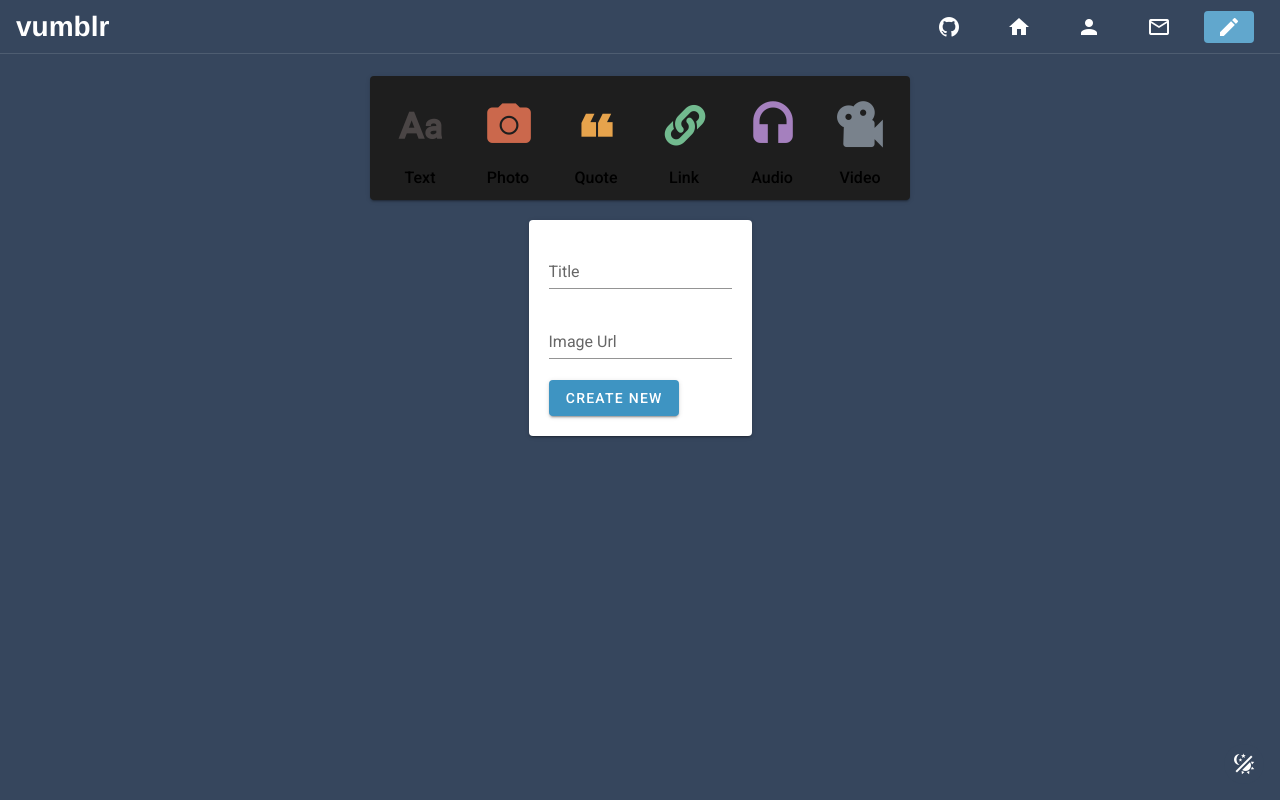
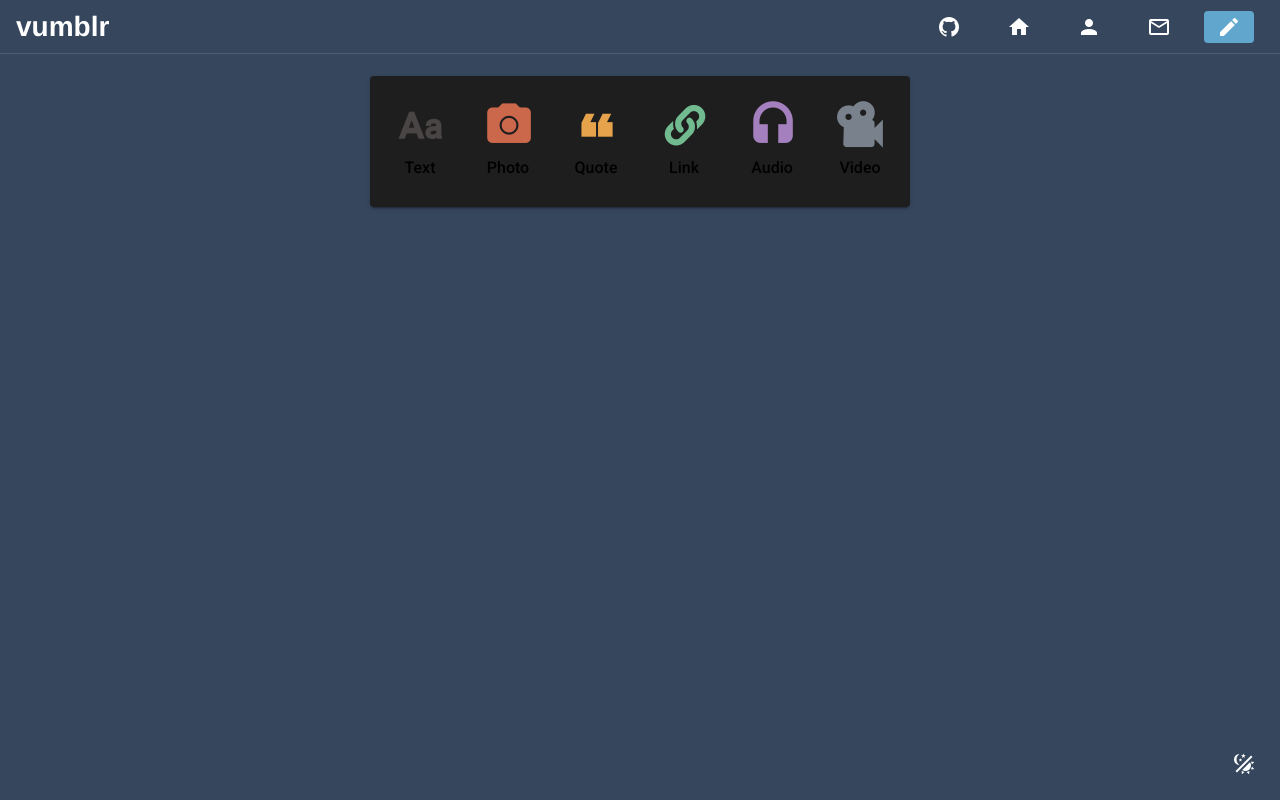
Before and after one commit to neillsom/vuemblr, a Vue app: page /new in a window 1280 px wide. Built offline with nearby package versions, Linux system fonts and the light colour scheme.

Commit message:
new post css update, icon animation

```diff
--- a/src/App.vue
+++ b/src/App.vue
@@ -15,7 +15,7 @@
         title="github.com/neillsom/vumblr"
         aria-label="github.com/neillsom/vumblr"
       >
-        <v-icon color="barIcon">mdi-github</v-icon>
+        <v-icon color="#ffffff">mdi-github</v-icon>
       </v-btn>
 
       <v-btn
@@ -29,7 +29,7 @@
         :title="link.label"
         :aria-label="link.label"
       >
-        <v-icon color="barIcon">{{ link.icon }}</v-icon>
+        <v-icon color="#ffffff">{{ link.icon }}</v-icon>
       </v-btn>
     </v-app-bar>
     <div class="theme-toggle">
--- a/src/plugins/vuetify.js
+++ b/src/plugins/vuetify.js
@@ -16,7 +16,6 @@ export default new Vuetify({
 				error: '#ff4081',
 				success: '#3cd4a0',
 				postText: '#757575',
-				barIcon: '#ffffff',
 				background: '#f6f7ff',
 				likeColor: '#ff5c93',
 			},
@@ -28,7 +27,6 @@ export default new Vuetify({
 				error: '#5CA2C7',
 				background: '#36465D',
 				postText: '#abb2b9',
-				barIcon: '#ffffff',
 				likeColor: '#ff492f',
 			},
 		},
--- a/src/views/Inbox.vue
+++ b/src/views/Inbox.vue
@@ -50,7 +50,7 @@ export default {
 };
 </script>
 
-<style>
+<style scoped>
 .icon-container {
   background: #ffffff;
   border-radius: 4px;
--- a/src/views/NewPost.vue
+++ b/src/views/NewPost.vue
@@ -1,42 +1,23 @@
 <template>
   <v-container>
     <div class="new-post-container">
-      <v-card class="testing">
+      <v-card class="new-post">
         <div
           v-for="type in postTypes"
           :key="type.name"
           class="post-type-container"
         >
-          <div
-            class="post-button"
-            :style="`
-            border-radius: 100%;
-            padding: 15px;
-          `"
-          >
-            <a href="#" style="text-decoration: none">
+          <div class="post-button" @click="newPost">
+            <div class="icon-container">
               <v-icon class="new-post-icon" size="50px" :color="type.postText">
                 {{ type.iconName }}
               </v-icon>
-            </a>
+            </div>
+            <p class="button-text">
+              {{ type.name }}
+            </p>
           </div>
-          <p style="margin: 0; font-weight: 500" class="button-text">
-            {{ type.name }}
-          </p>
         </div>
-      </v-card>
-      <v-card max-width="540px" style="padding: 20px" light>
-        <v-form>
-          <v-text-field v-model="title" label="Title" required></v-text-field>
-
-          <v-text-field
-            v-model="imageUrl"
-            label="Image Url"
-            required
-          ></v-text-field>
-
-          <v-btn color="secondary">Create New</v-btn>
-        </v-form>
       </v-card>
     </div>
   </v-container>
@@ -84,24 +65,23 @@ export default {
     };
   },
 
-  methods: {},
+  methods: {
+    newPost() {
+      console.log("new post button clicked");
+    },
+  },
 };
 </script>
 
 <style scoped>
-.post-button:hover {
-}
-
-.new-post-icon::before {
-  font-weight: 700;
-}
-
-.new-post-container {
+.new-post-container,
+.post-type-container {
   display: flex;
   flex-direction: column;
   align-items: center;
 }
-.testing {
+
+.new-post {
   padding: 10px;
   background: #fff;
   border-radius: 10px;
@@ -110,13 +90,65 @@ export default {
   flex-direction: row;
   justify-content: space-between;
 }
-.post-type-container {
+
+.post-button {
+  transition: all 0.2s;
+  border-radius: 100%;
+  padding: 15px;
   display: flex;
   flex-direction: column;
   align-items: center;
+  cursor: pointer;
 }
 
-.theme--dark .button-text {
-  color: black;
+.new-post-icon::before {
+  font-weight: 700;
+}
+
+.button-text {
+  color: #000;
+  margin: 0;
+  font-weight: 500;
+  margin-top: 5px;
+}
+
+.post-button::after {
+  content: "";
+  width: 0;
+  height: 2px;
+  background-color: var(--v-secondary-base);
+  display: block;
+  margin: auto;
+  transition: width 0.2s cubic-bezier(0.5, 0, 1, 0.5);
+}
+
+.post-button:hover::after {
+  width: 100%;
+}
+
+.post-button:hover .new-post-icon {
+  animation: wiggle 1s infinite;
+}
+
+@keyframes wiggle {
+  10% {
+    transform: translateX(-1px);
+  }
+
+  20% {
+    transform: translateX(2px);
+  }
+
+  30% {
+    transform: translateX(-3px);
+  }
+
+  40% {
+    transform: translateX(1px);
+  }
+
+  50% {
+    transform: translateX(0);
+  }
 }
 </style>
```
